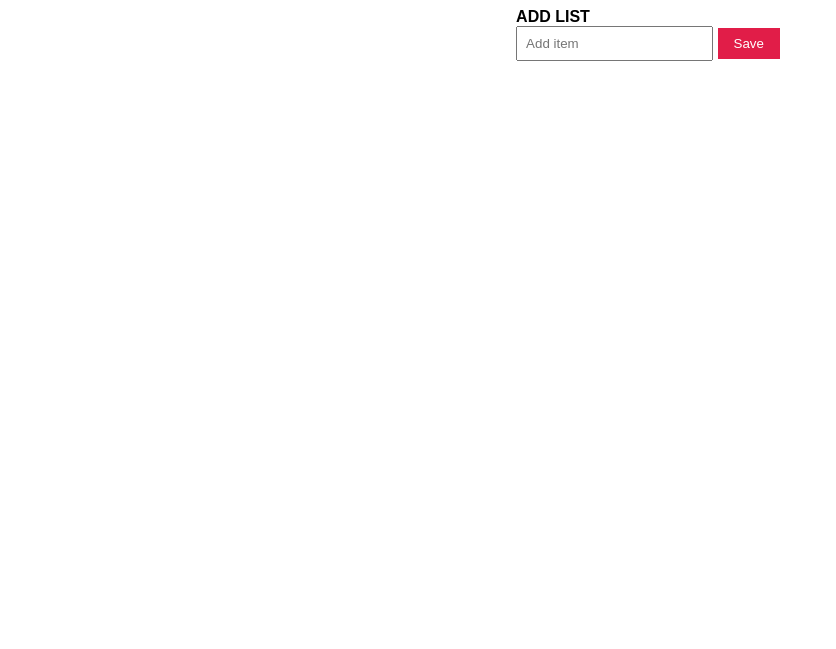
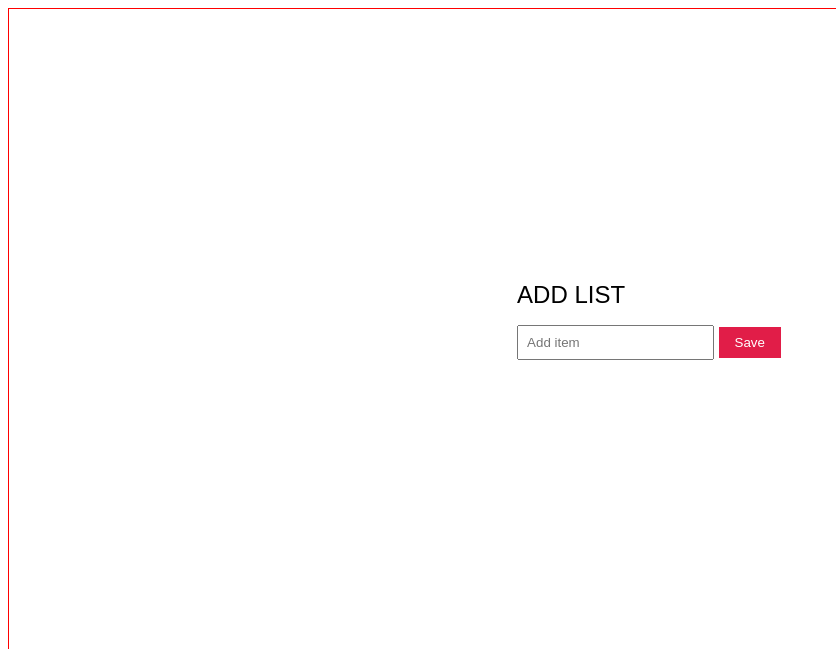
Before and after one commit to JJHannah/To-Do_List, a website built with Vite: page index.html in a window 1280 px wide. Shown: the top 649 px of the page, without its empty margins (0-836 px from the left). Built offline with nearby package versions, Linux system fonts and the light colour scheme; a web font is replaced by a local one.

Commit message:
fix bug on events file

```diff
--- a/css/style.css
+++ b/css/style.css
@@ -4,8 +4,8 @@ body {
 }
 .container {
   width: 100%;
-  /* border: 1px solid red; */
-  /* height: 50vh; */
+  border: 1px solid red;
+  height: 80vh;
   margin-left: auto;
   margin-right: auto;
   padding-left: 0.5rem;
@@ -13,12 +13,14 @@ body {
   display: flex;
   justify-content: center;
   align-items: center;
+  flex-direction: column;
 }
 label {
   text-align: center;
-  font-weight: 700;
+  font-size: 1.5em;
   text-transform: uppercase;
   display: inline-block;
+  margin-bottom: 1rem;
 }
 button {
   padding: 0.5rem 1rem;
@@ -29,3 +31,6 @@ button {
 input {
   padding: 0.5rem;
 }
+.list {
+  display: inline;
+}
--- a/index.html
+++ b/index.html
@@ -14,10 +14,11 @@
   <body>
     <div class="container">
       <form action="#" id="form">
-        <label for="task">Add list</label>
+        <label>Add list</label>
         <br />
         <input type="text" class="inputText" placeholder="Add item" />
         <button class="btn">Save</button>
+        <br />
         <ul class="list"></ul>
       </form>
     </div>
--- a/src/utils/events.js
+++ b/src/utils/events.js
@@ -22,5 +22,4 @@ const eventsForm = () => {
   });
 };
 
-// eventsForm();
 export default eventsForm;
```
